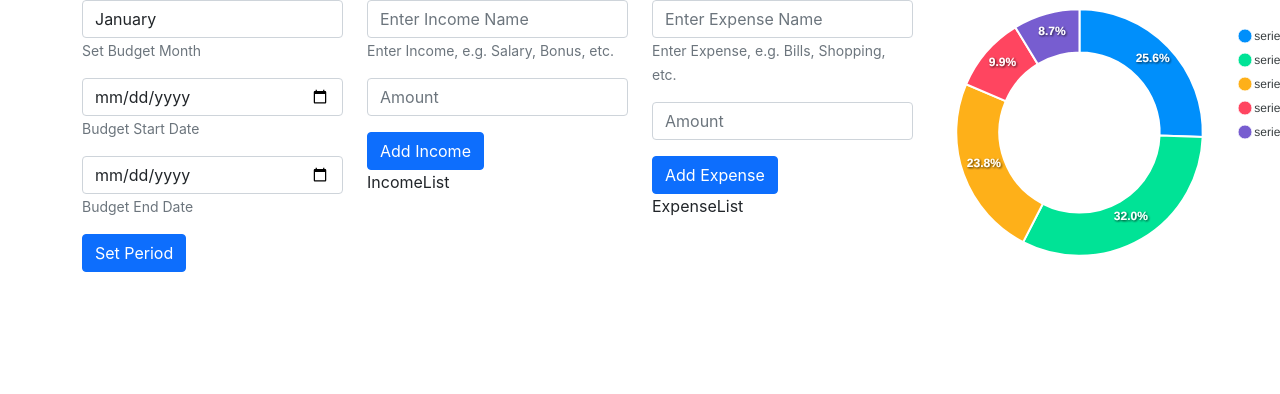
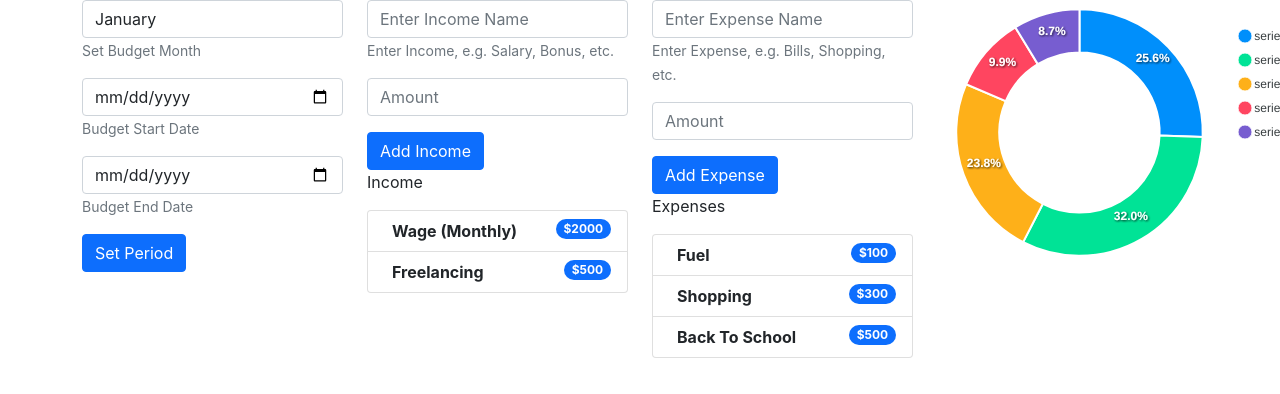
Before and after one commit to danielruffolodeveloper/superbudget-pwa, a React (Create React App) app in the folder client/: page / in a window 1280 px wide. Shown: the top 394 px of the page. Built offline with nearby package versions, Linux system fonts and the light colour scheme.

Commit message:
add income and expense list components

```diff
--- a/client/src/components/ExpenseList.js
+++ b/client/src/components/ExpenseList.js
@@ -1,9 +1,53 @@
 import React from 'react'
+import { ListGroup, Badge } from 'react-bootstrap';
 
 const ExpenseList = () => {
-  return (
-    <div>ExpenseList</div>
-  )
+    return (
+        <>
+            <p>Expenses</p>
+            <ListGroup>
+                <ListGroup.Item
+                    as="li"
+                    className="d-flex justify-content-between align-items-start"
+                >
+                    <div className="ms-2 me-auto">
+                        <div className="fw-bold">Fuel</div>
+
+                    </div>
+                    <Badge bg="primary" pill>
+                        $100
+                    </Badge>
+                </ListGroup.Item>
+                <ListGroup.Item
+                    as="li"
+                    className="d-flex justify-content-between align-items-start"
+                >
+                    <div className="ms-2 me-auto">
+                        <div className="fw-bold">Shopping</div>
+
+                    </div>
+                    <Badge bg="primary" pill>
+                        $300
+                    </Badge>
+                </ListGroup.Item>
+                <ListGroup.Item
+                    as="li"
+                    className="d-flex justify-content-between align-items-start"
+                >
+                    <div className="ms-2 me-auto">
+                        <div className="fw-bold">Back To School</div>
+
+                    </div>
+                    <Badge bg="primary" pill>
+                        $500
+                    </Badge>
+                </ListGroup.Item>
+
+            </ListGroup>
+        </>
+
+
+    )
 }
 
 export default ExpenseList
--- a/client/src/components/IncomeList.js
+++ b/client/src/components/IncomeList.js
@@ -1,9 +1,42 @@
 import React from 'react'
+import { ListGroup, Badge } from 'react-bootstrap';
 
 const IncomeList = () => {
-  return (
-    <div>IncomeList</div>
-  )
+    return (
+        <>
+            <p>Income</p>
+            <ListGroup>
+                <ListGroup.Item
+                    as="li"
+                    className="d-flex justify-content-between align-items-start"
+                >
+                    <div className="ms-2 me-auto">
+                        <div className="fw-bold">Wage (Monthly)</div>
+
+                    </div>
+                    <Badge bg="primary" pill>
+                        $2000
+                    </Badge>
+                </ListGroup.Item>
+                <ListGroup.Item
+                    as="li"
+                    className="d-flex justify-content-between align-items-start"
+                >
+                    <div className="ms-2 me-auto">
+                        <div className="fw-bold">Freelancing</div>
+
+                    </div>
+                    <Badge bg="primary" pill>
+                        $500
+                    </Badge>
+                </ListGroup.Item>
+
+
+            </ListGroup>
+        </>
+
+
+    )
 }
 
 export default IncomeList
```
